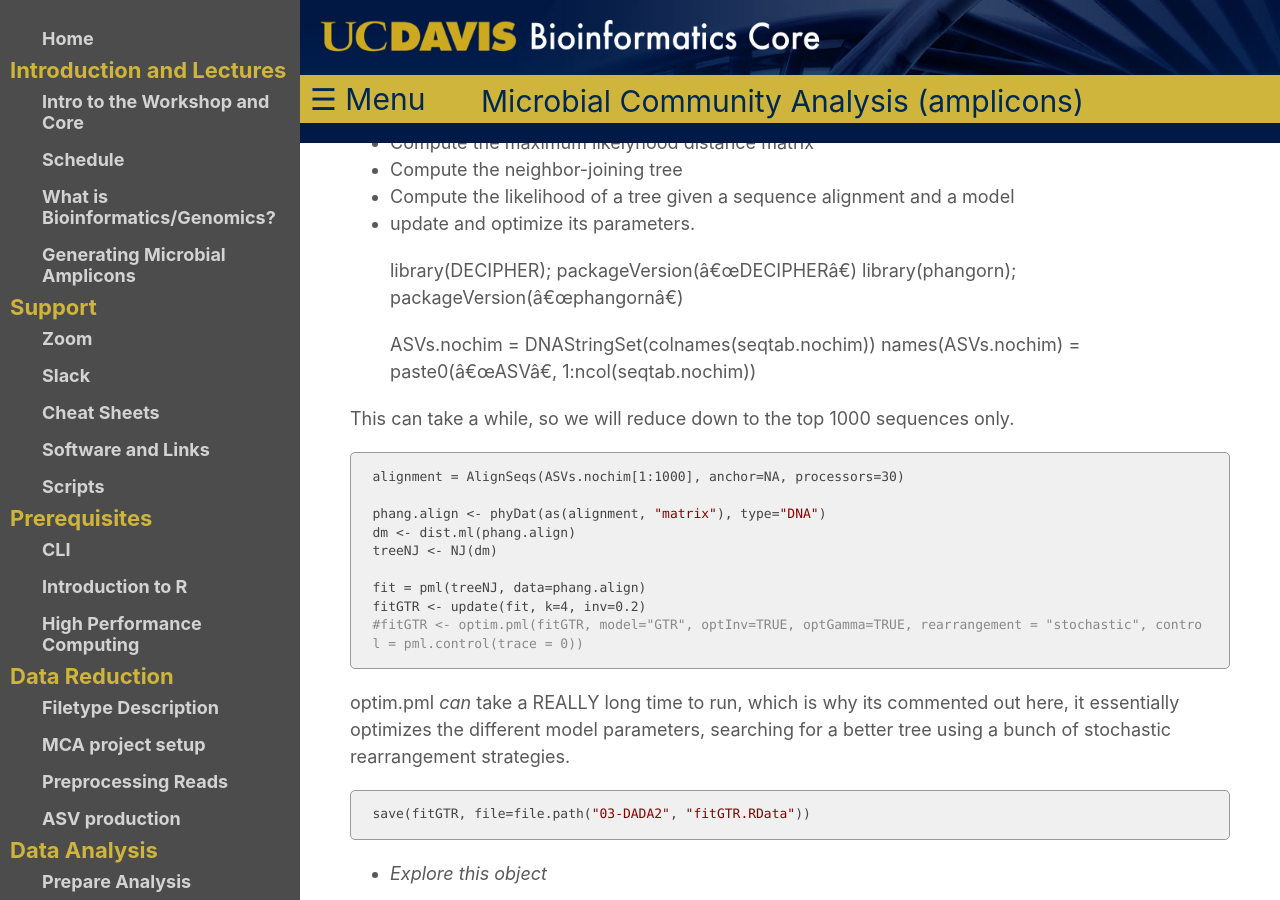
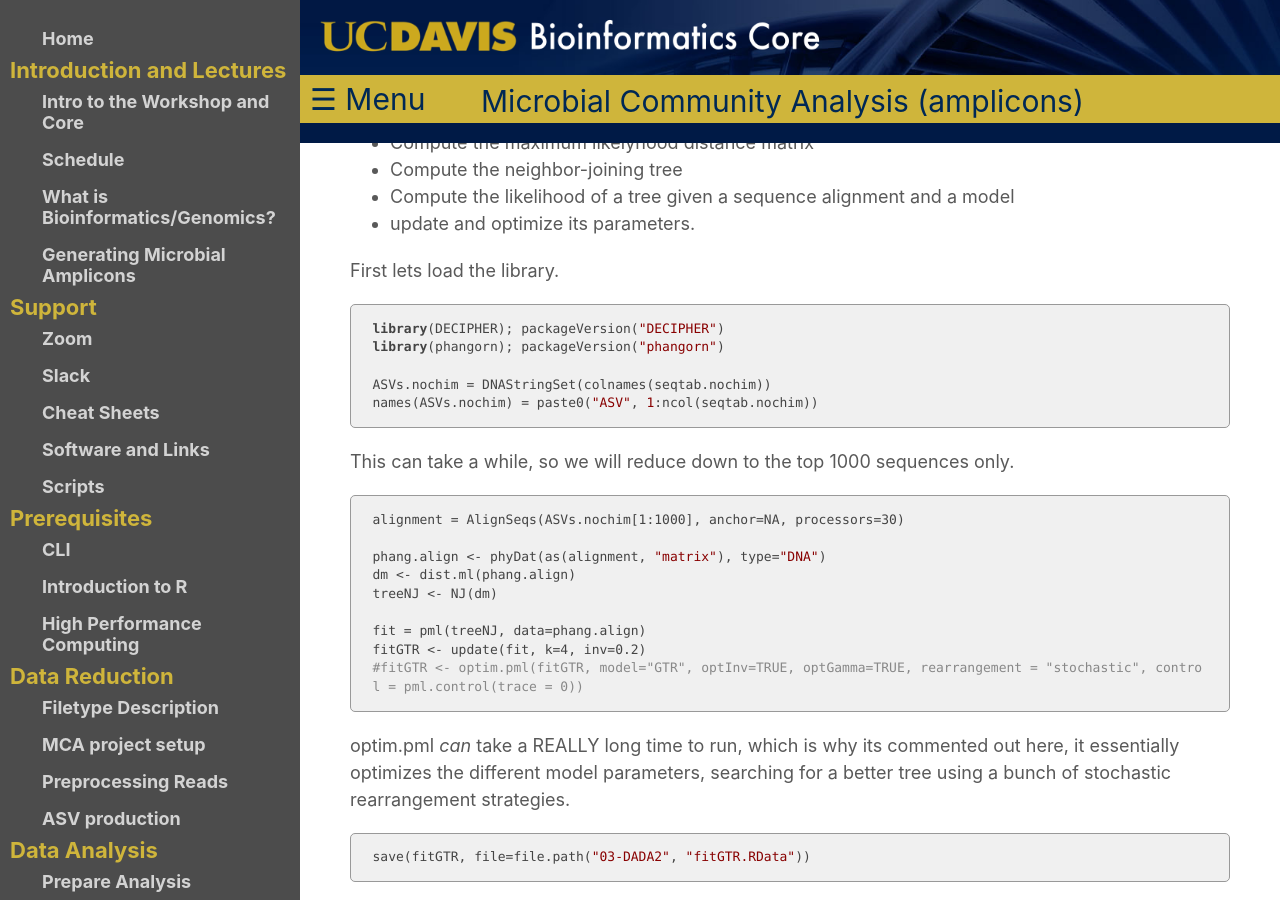
Before and after one commit to ucdavis-bioinformatics-training/2021-May-Microbial-Community-Analysis, a Jekyll site: the page built from data_reduction/02-dada2.md, in a window 1280 px wide and 900 px high, scrolled down 8597 px. Built offline with Jekyll 4.4.1, drawn with Linux system fonts in a browser that asks for light colours; our own code applies the rules of GitHub Pages for plain Markdown files; part of the change alters nothing that is shown.

Commit message:
fix code

```diff
--- a/_config.yml
+++ b/_config.yml
@@ -48,7 +48,7 @@ navigation:
 
   - heading: Data Analysis
   - title: Prepare Analysis
-  - url: data_analysis/prepare_phyloaseq
+    url: data_analysis/prepare_phyloseq
 
   - heading: ETC
   - title: Closing thoughts
--- a/data_reduction/02-dada2.md
+++ b/data_reduction/02-dada2.md
@@ -289,11 +289,10 @@ To produce a phylogenetic tree we need to:
 * Compute the likelihood of a tree given a sequence alignment and a model
 * update and optimize its parameters.
 
-
+First lets load the library.
 
     library(DECIPHER); packageVersion("DECIPHER")
     library(phangorn); packageVersion("phangorn")
-
 
     ASVs.nochim = DNAStringSet(colnames(seqtab.nochim))
     names(ASVs.nochim) = paste0("ASV", 1:ncol(seqtab.nochim))
```
